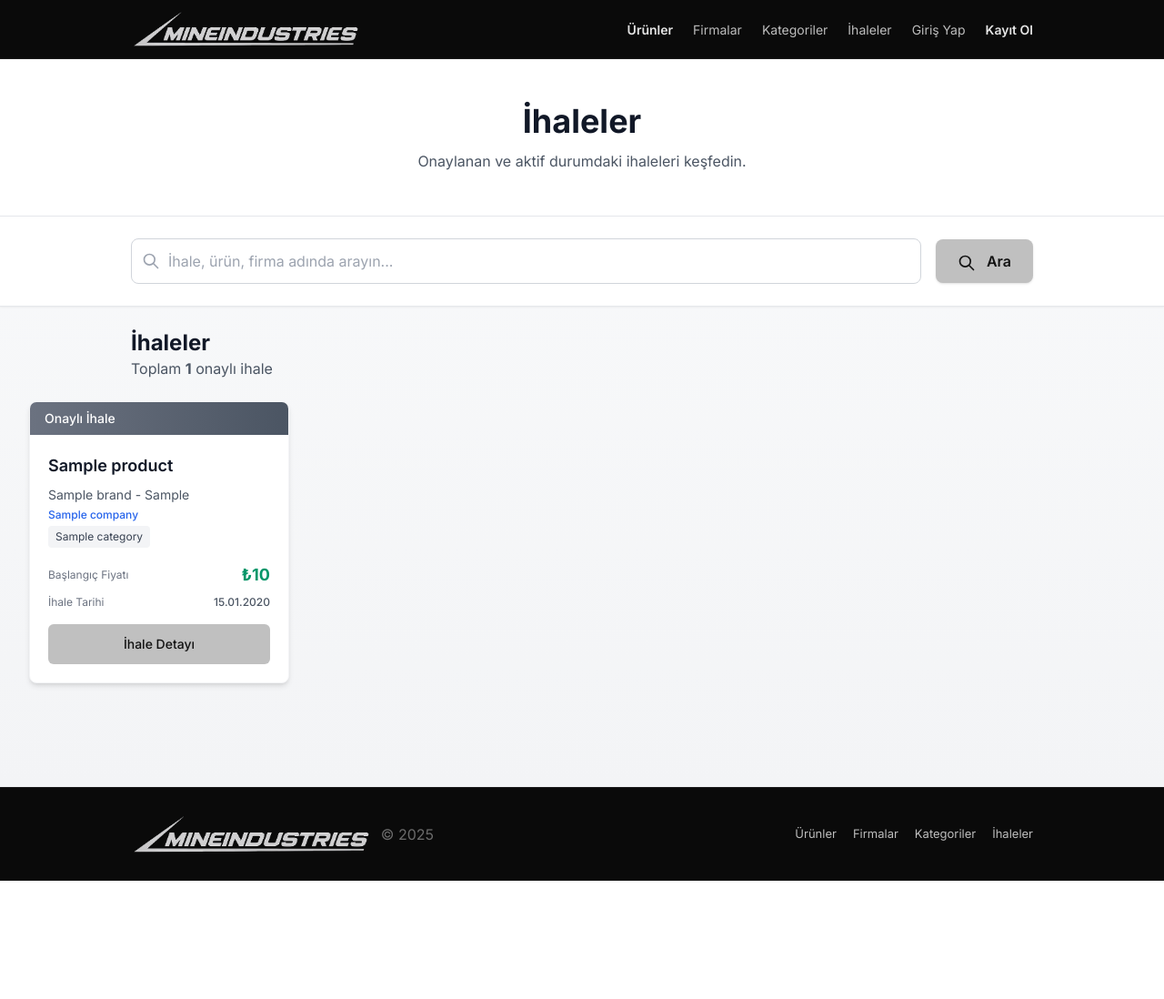
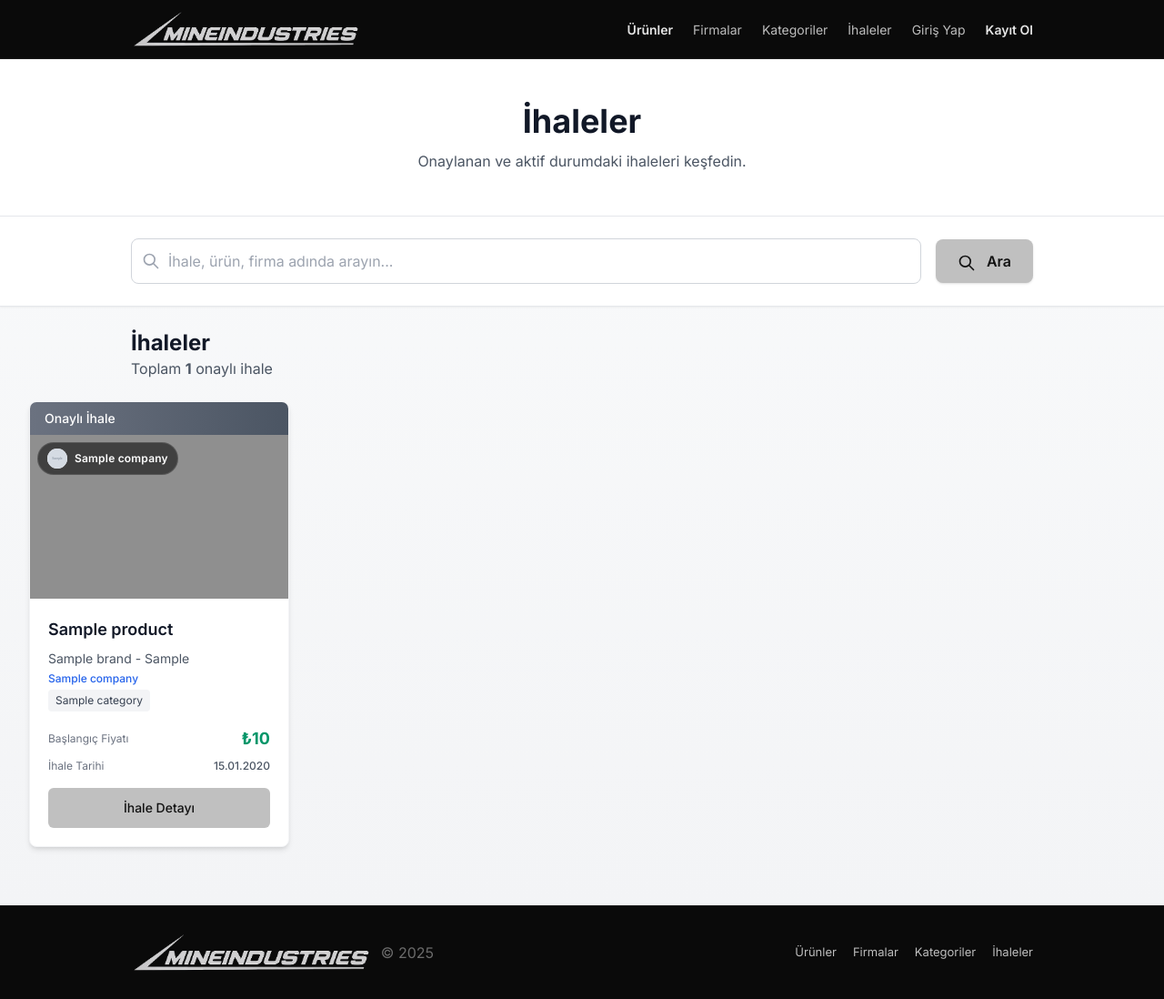
Before and after one commit to sercantrhnn/makine-ticaret, a Symfony app: template templates/public/bids.html.twig in a window 1280 px wide. Shown: the whole page at 91% size. Before the commit the page ends 968 px from the top, so only its background shows below. Run offline with Twig, Linux system fonts and the light colour scheme; the template is opened without the code that fills it: most values are stand-ins (such as "Sample title", 1, 10 or a date in 2020); grey boxes marked "Sample" are stand-in pictures; some libraries are stand-ins or nearby versions; grey boxes are pictures that could not be loaded.

Commit message:
İhalelere fotoğraf ve firma adaı eklendi.

```diff
--- a/templates/public/bids.html.twig
+++ b/templates/public/bids.html.twig
@@ -150,6 +150,30 @@
                                 </div>
                             {% endif %}
 
+                            <!-- Product Media -->
+                            <div style="position:relative;height:180px;background:#0a0a0a;overflow:hidden;">
+                                {% set firstImage = bid.product and bid.product.images ? bid.product.images|first : null %}
+                                {% if firstImage and firstImage.imagePath is defined and firstImage.imagePath %}
+                                    <img src="{{ asset(firstImage.imagePath) }}" alt="{{ bid.product.name ?? 'Ürün' }}" style="width:100%;height:100%;object-fit:cover;opacity:.95;display:block;">
+                                {% else %}
+                                    <img src="https://images.unsplash.com/photo-1581091226825-a6a2a5aee158?q=80&w=1600&auto=format&fit=crop" alt="Bid" style="width:100%;height:100%;object-fit:cover;opacity:.9;display:block;">
+                                {% endif %}
+
+                                <!-- Company badge (logo + name) -->
+                                <div style="position:absolute;top:8px;left:8px;display:flex;align-items:center;gap:8px;background:rgba(0,0,0,.55);backdrop-filter:blur(4px);padding:6px 10px;border-radius:999px;border:1px solid rgba(255,255,255,.12);">
+                                  {% if bid.company and bid.company.logoPath %}
+                                    <img src="{{ asset(bid.company.logoPath) }}" alt="{{ bid.company.name }}" style="width:22px;height:22px;border-radius:999px;object-fit:cover;background:#fff;">
+                                  {% else %}
+                                    <div style="width:22px;height:22px;border-radius:999px;background:#e5e7eb;color:#111;display:flex;align-items:center;justify-content:center;font-size:12px;font-weight:700;">
+                                      {{ bid.company and bid.company.name ? bid.company.name|slice(0,1)|upper : 'F' }}
+                                    </div>
+                                  {% endif %}
+                                  <span style="color:#fff;font-size:12px;font-weight:600;letter-spacing:.2px;max-width:180px;white-space:nowrap;overflow:hidden;text-overflow:ellipsis;">
+                                    {{ bid.company and bid.company.name ? bid.company.name : 'Firma' }}
+                                  </span>
+                                </div>
+                            </div>
+
                             <div class="p-5">
                                 <!-- Product Info -->
                                 <div class="mb-4">
```
Also changed, not shown: templates/public/home2.html.twig (+16 -2 lines).
